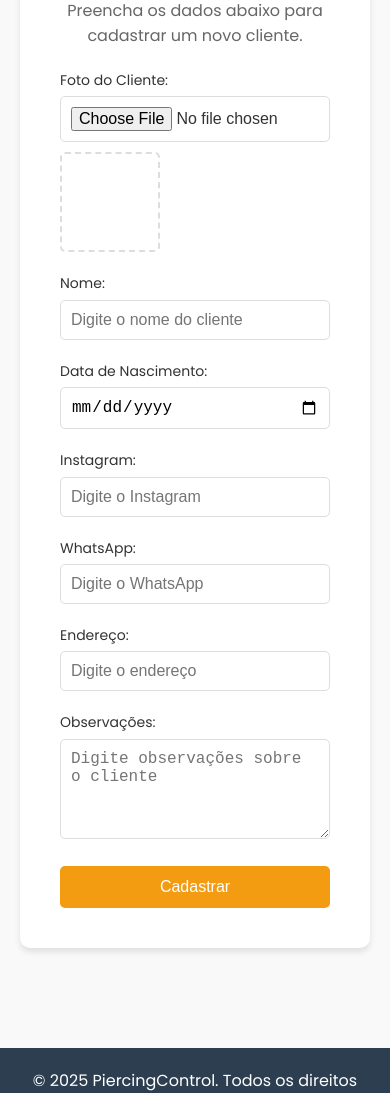
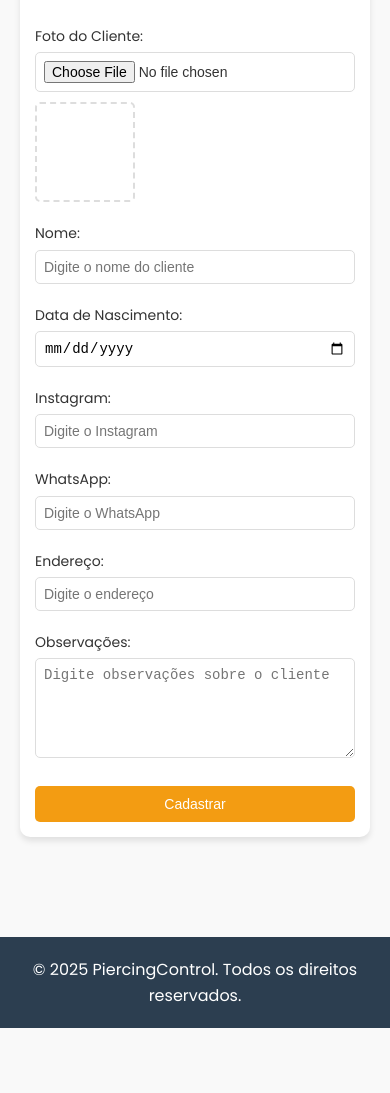
Before and after one commit to viniciusrx01/piercing, a plain HTML site: page cadastro-cliente.html in a window 390 px wide. Shown: the part 450-1543 px from the top of the page. After the commit the page ends 1478 px from the top, so only its background shows below. Drawn offline with Linux system fonts and the light colour scheme.

Commit message:
Update styles.css

```diff
--- a/styles.css
+++ b/styles.css
@@ -1211,3 +1211,120 @@ body {
         font-size: 14px;
     }
 }
+
+/* Estilos para a página de cadastro de materiais */
+.cadastro-section {
+    padding: 20px;
+    max-width: 600px;
+    margin: 40px auto;
+    background-color: #fff;
+    border-radius: 10px;
+    box-shadow: 0 4px 6px rgba(0, 0, 0, 0.1);
+}
+
+.cadastro-section h2 {
+    font-size: 24px;
+    margin-bottom: 10px;
+    color: #2c3e50;
+}
+
+.cadastro-section p {
+    font-size: 16px;
+    color: #666;
+    margin-bottom: 20px;
+}
+
+.input-group {
+    margin-bottom: 20px;
+}
+
+.input-group label {
+    display: block;
+    font-size: 14px;
+    color: #333;
+    margin-bottom: 5px;
+}
+
+.input-group input,
+.input-group textarea,
+.input-group select {
+    width: 100%;
+    padding: 10px;
+    border: 1px solid #ddd;
+    border-radius: 5px;
+    font-size: 16px;
+    transition: border-color 0.3s;
+}
+
+.input-group input:focus,
+.input-group textarea:focus,
+.input-group select:focus {
+    border-color: #f39c12;
+    outline: none;
+}
+
+.input-group textarea {
+    resize: vertical;
+    min-height: 100px;
+}
+
+.foto-preview {
+    margin-top: 10px;
+    width: 100px;
+    height: 100px;
+    border: 2px dashed #ddd;
+    border-radius: 5px;
+    display: flex;
+    align-items: center;
+    justify-content: center;
+    overflow: hidden;
+}
+
+.foto-preview img {
+    max-width: 100%;
+    max-height: 100%;
+    border-radius: 5px;
+}
+
+.submit-btn {
+    width: 100%;
+    padding: 12px;
+    background-color: #f39c12;
+    color: #fff;
+    border: none;
+    border-radius: 5px;
+    font-size: 16px;
+    cursor: pointer;
+    transition: background-color 0.3s;
+}
+
+.submit-btn:hover {
+    background-color: #e67e22;
+}
+
+/* Media Queries para Telas Pequenas (Celulares) */
+@media (max-width: 768px) {
+    .cadastro-section {
+        padding: 15px;
+    }
+
+    .cadastro-section h2 {
+        font-size: 20px;
+    }
+
+    .cadastro-section p {
+        font-size: 14px;
+    }
+
+    .input-group input,
+    .input-group textarea,
+    .input-group select {
+        font-size: 14px;
+        padding: 8px;
+    }
+
+    .submit-btn {
+        padding: 10px;
+        font-size: 14px;
+    }
+}
```
